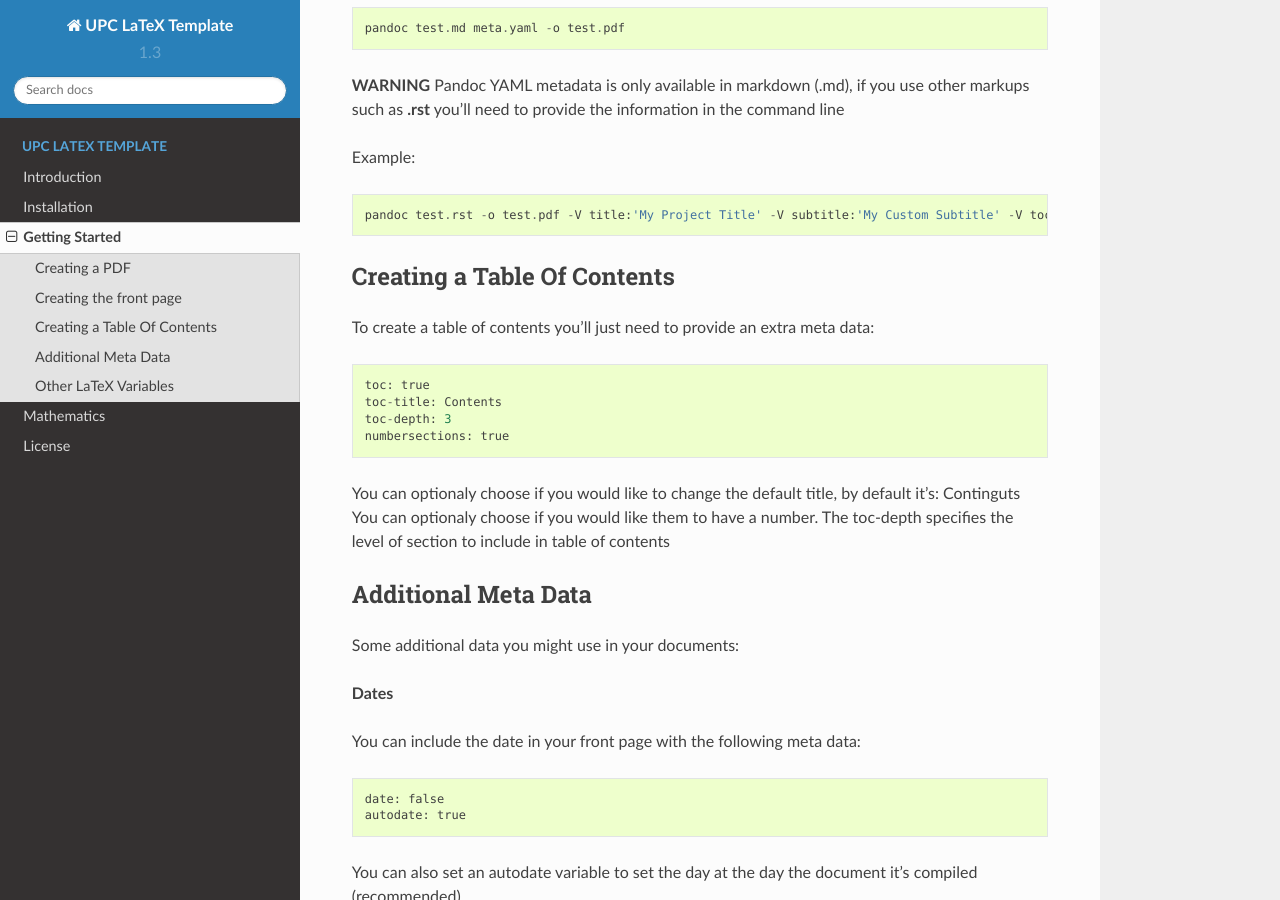
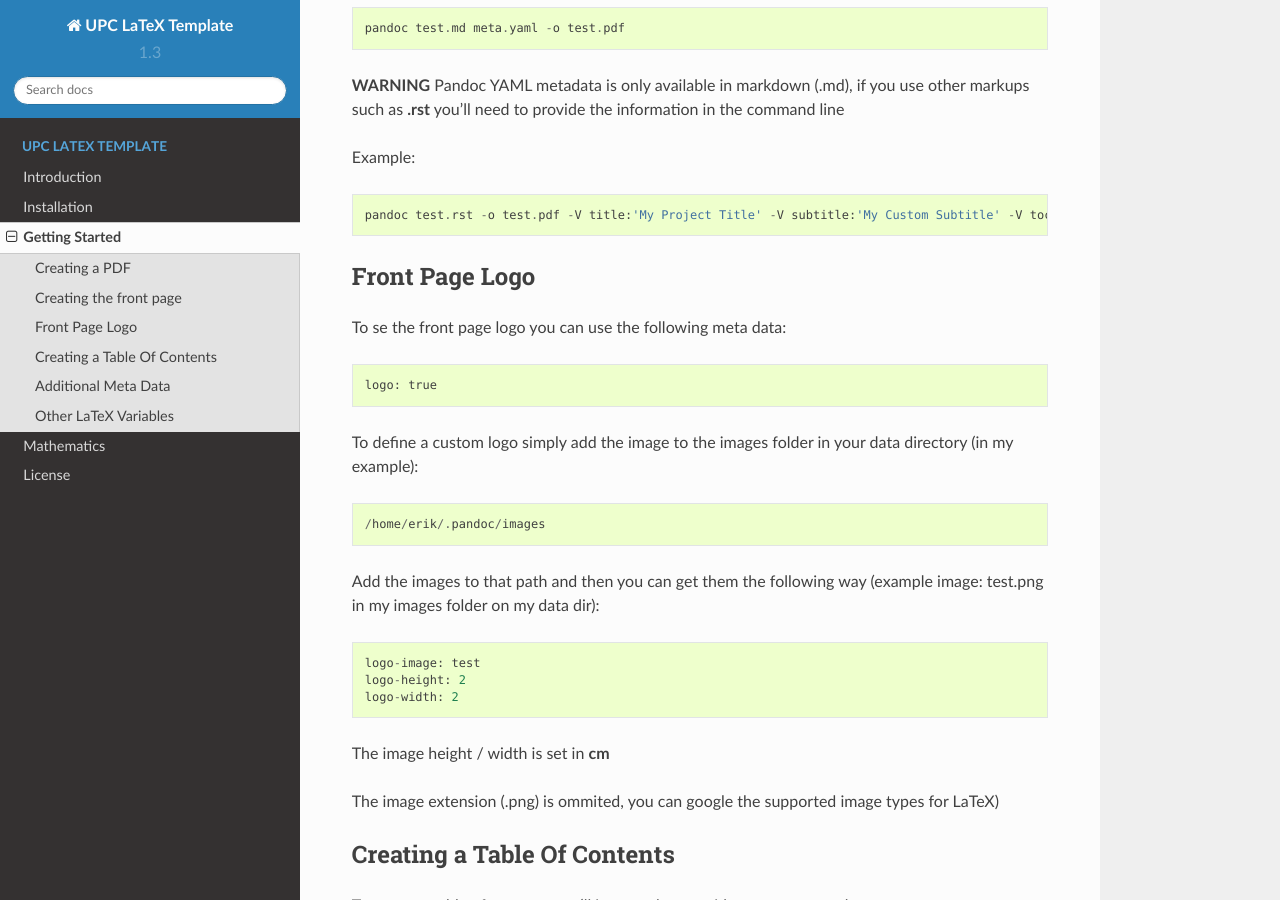
Before and after one commit to ConsoleTVs/UPC-LaTeX-Template, a Sphinx documentation site: the page built from doc/source/getting-started.rst, in a window 1280 px wide and 900 px high, scrolled down 1351 px. Built offline with Sphinx 7.4.7 and the Read the Docs theme 2.0.0, drawn with Linux system fonts in a browser that asks for light colours.

Commit message:
Added logo

```diff
--- a/doc/source/getting-started.rst
+++ b/doc/source/getting-started.rst
@@ -61,6 +61,28 @@ Example:
 ::
     pandoc test.rst -o test.pdf -V title:'My Project Title' -V subtitle:'My Custom Subtitle' -V toc:true -V autodate:true
 
+Front Page Logo
+---------------
+
+To se the front page logo you can use the following meta data:
+::
+    logo: true
+
+To define a custom logo simply add the image to the images folder in your data directory (in my example):
+::
+    /home/erik/.pandoc/images
+
+Add the images to that path and then you can get them the following way (example image: test.png in my images folder on my data dir):
+::
+    logo-image: test
+    logo-height: 2
+    logo-width: 2
+
+The image height / width is set in **cm**
+
+The image extension (.png) is ommited, you can google the supported image types for LaTeX)
+
+
 Creating a Table Of Contents
 ----------------------------
 
@@ -74,6 +96,7 @@ To create a table of contents you'll just need to provide an extra meta data:
 You can optionaly choose if you would like to change the default title, by default it's: Continguts
 You can optionaly choose if you would like them to have a number.
 The toc-depth specifies the level of section to include in table of contents
+
 
 Additional Meta Data
 --------------------
```
